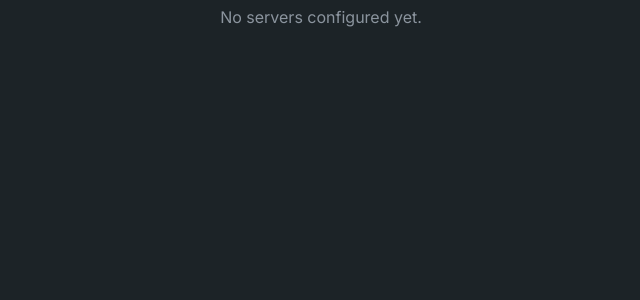
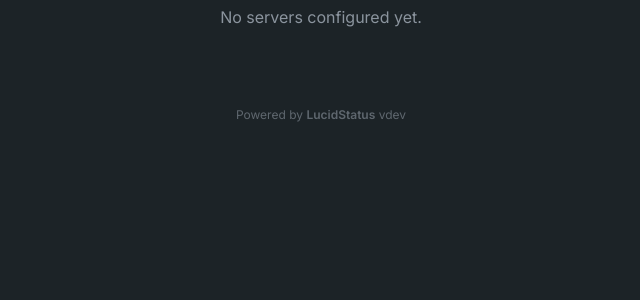
Before and after one commit to G3VV/lucidstatus, a Flask app: page / in a window 1280 px wide. Shown: the part 138-438 px from the top of the page, without its empty margins (319-959 px from the left). Run offline with Flask 3, Linux system fonts and the light colour scheme; data that the repository does not hold is empty.

Commit message:
version and footer

```diff
--- a/app.py
+++ b/app.py
@@ -16,6 +16,19 @@ from werkzeug.utils import secure_filename
 from dotenv import load_dotenv
 
 load_dotenv()
+
+import subprocess
+def _get_version():
+    """Read short commit hash as version."""
+    try:
+        return subprocess.check_output(
+            ['git', 'rev-parse', '--short', 'HEAD'],
+            stderr=subprocess.DEVNULL, text=True
+        ).strip() or 'dev'
+    except Exception:
+        return 'dev'
+
+APP_VERSION = _get_version()
 
 app = Flask(__name__)
 app.config['SECRET_KEY'] = os.environ.get('SECRET_KEY', secrets.token_hex(32))
@@ -368,6 +381,7 @@ def api_status():
         'status_label': STATUS_LABELS[status_key],
         'status_color': get_status_color(status_key, theme),
         'theme': theme_to_dict(theme),
+        'version': APP_VERSION,
         'categories': [],
     }
     for cat in categories:
--- a/static/css/style.css
+++ b/static/css/style.css
@@ -291,6 +291,26 @@ main {
 .uptime-dot.partial { background: var(--dot-partial); }
 .uptime-dot.grey, .uptime-dot.none { background: var(--dot-grey); }
 
+/* ── Footer ────────────────────────────────────────────────────────────────── */
+.powered-footer {
+    max-width: 880px;
+    margin: 32px auto 24px;
+    padding: 0 24px;
+    text-align: center;
+    font-size: 12px;
+    color: var(--text-secondary);
+    opacity: 0.6;
+}
+.powered-footer a {
+    color: var(--text-secondary);
+    text-decoration: none;
+    font-weight: 600;
+}
+.powered-footer a:hover {
+    color: var(--text-primary);
+    text-decoration: underline;
+}
+
 /* ── Scrollbar ────────────────────────────────────────────────────────────── */
 ::-webkit-scrollbar { width: 8px; }
 ::-webkit-scrollbar-track { background: var(--bg-outer); }
--- a/static/js/app.js
+++ b/static/js/app.js
@@ -147,10 +147,18 @@
             renderLogo(data);
             renderBanner(data);
             renderCategories(data.categories);
+            renderFooter(data.version);
             document.title = data.site_name + ' — Status';
         } catch (e) {
             console.error('Poll failed:', e);
         }
+    }
+
+    function renderFooter(version) {
+        const el = document.getElementById('footer');
+        if (!el) return;
+        const v = version ? ` v${escHtml(version)}` : '';
+        el.innerHTML = `Powered by <a href="https://github.com/G3VV/lucidstatus" target="_blank" rel="noopener">LucidStatus</a>${v}`;
     }
 
     function escHtml(str) {
--- a/templates/index.html
+++ b/templates/index.html
@@ -21,6 +21,7 @@
             <span class="status-text" id="status-text">Loading...</span>
         </div>
         <main id="categories-container"></main>
+        <footer id="footer" class="powered-footer"></footer>
     </div>
     <script src="/static/js/app.js"></script>
 </body>
```
